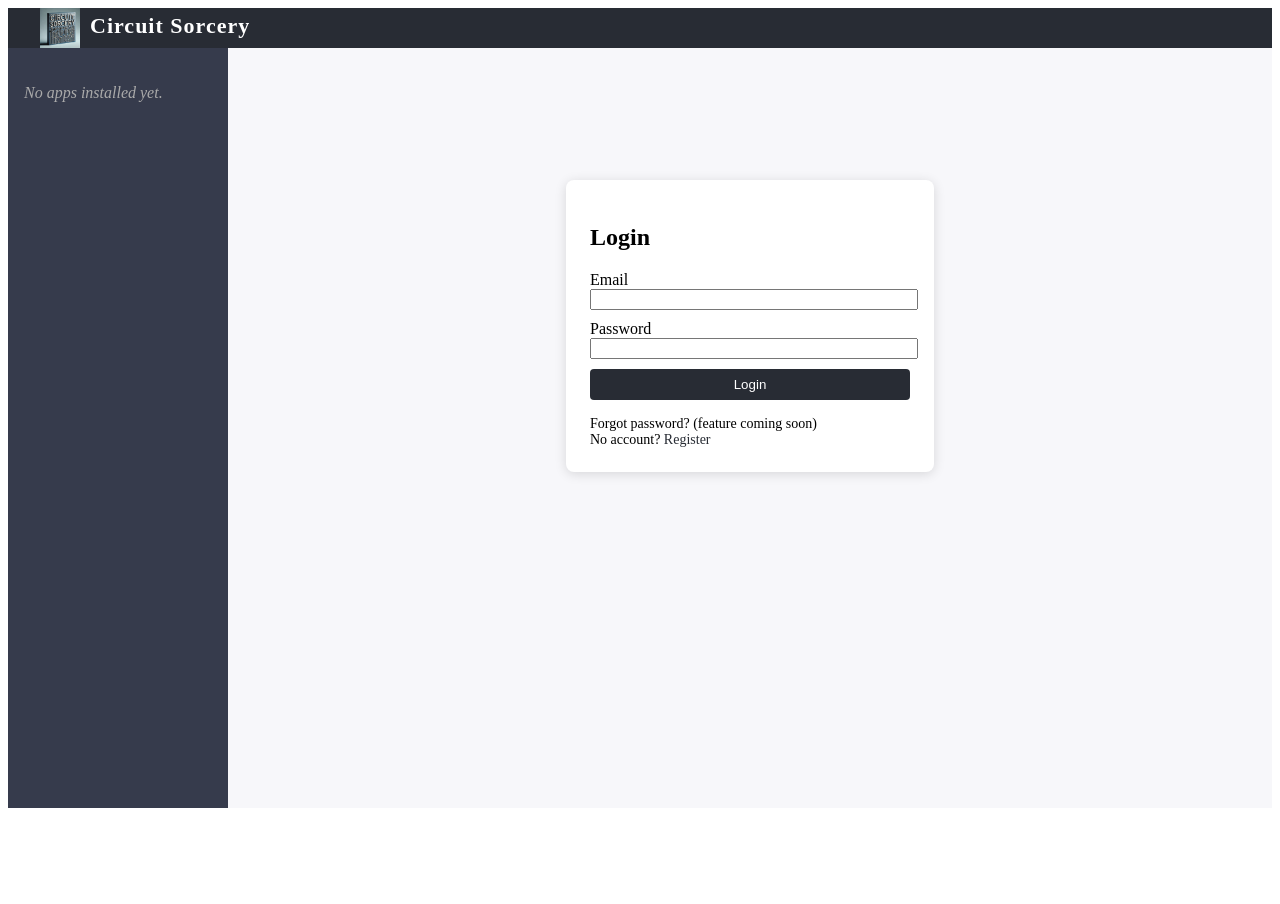
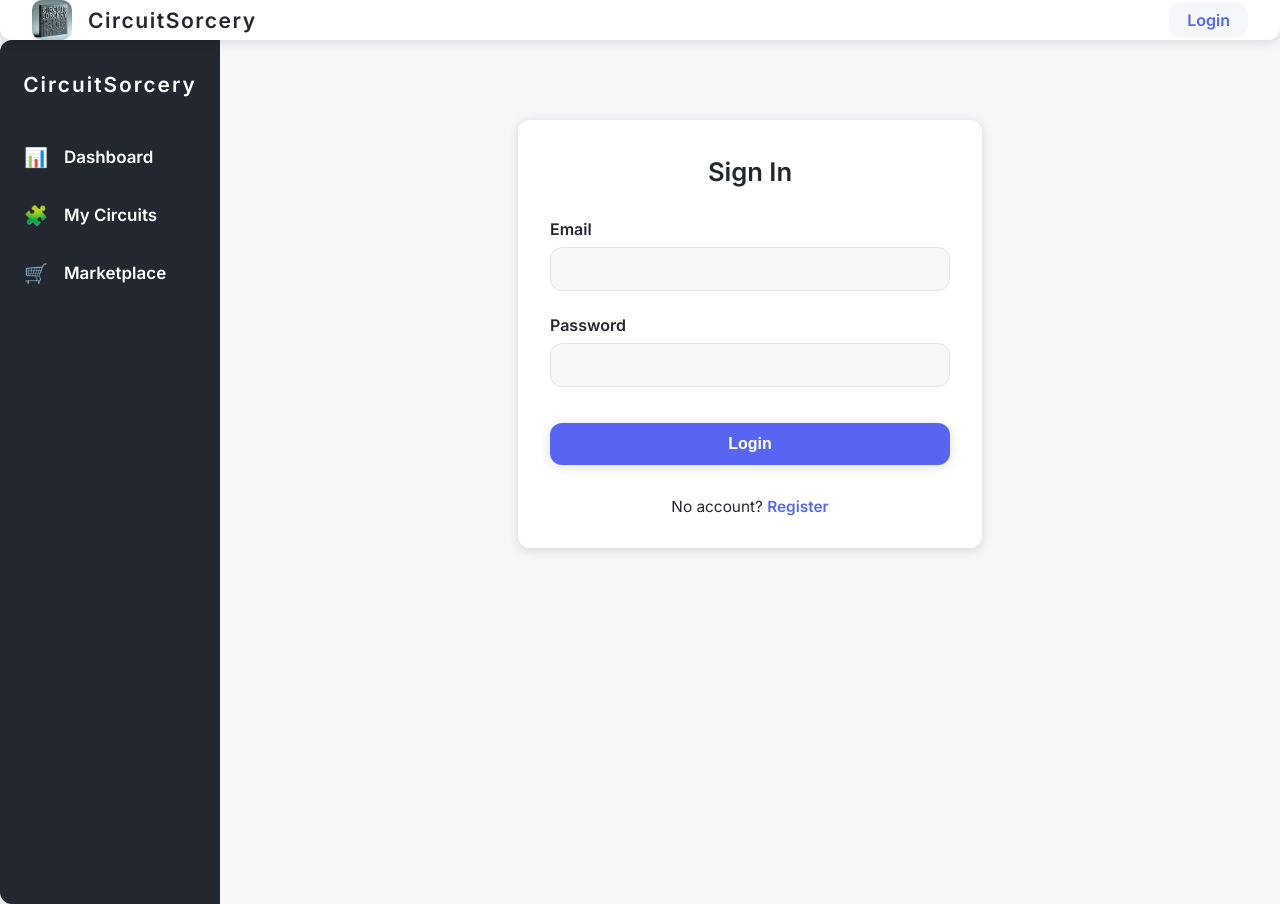
Before and after one commit to Galvedir/CircuitSorcery, a React (Create React App) app in the folder client/: page /login in a window 1280 px wide. Before the commit the page ends 816 px from the top, so only its background shows below. Built offline with nearby package versions, Linux system fonts and the light colour scheme.

Commit message:
update look and feel

```diff
--- /dev/null
+++ b/client/src/components/SideMenu.css
@@ -0,0 +1,52 @@
+.sidebar {
+  background: var(--sidebar-bg, #23272f);
+  color: var(--sidebar-text, #fff);
+  min-height: 100vh;
+  padding: 32px 0 32px 0;
+  border-radius: var(--border-radius, 12px) 0 0 var(--border-radius, 12px);
+  box-shadow: var(--shadow, 0 2px 12px #0002);
+  width: 220px;
+  display: flex;
+  flex-direction: column;
+  align-items: stretch;
+}
+
+.sidebar-header {
+  font-size: 1.3rem;
+  font-weight: 700;
+  margin-bottom: 36px;
+  text-align: center;
+  letter-spacing: 2px;
+}
+
+.sidebar-list {
+  list-style: none;
+  padding: 0 0 0 0;
+  margin: 0;
+  display: flex;
+  flex-direction: column;
+  gap: 10px;
+}
+
+.sidebar-item {
+  display: flex;
+  align-items: center;
+  gap: 10px;
+  padding: 12px 24px;
+  font-size: 1.06rem;
+  color: var(--sidebar-text, #fff);
+  border-radius: var(--border-radius, 12px);
+  text-decoration: none;
+  transition: background 0.15s;
+}
+
+.sidebar-item:hover,
+.sidebar-active {
+  background: var(--sidebar-active, #5865f2);
+  color: #fff;
+}
+
+.sidebar-icon {
+  font-size: 1.2rem;
+  margin-right: 6px;
+}
--- a/client/src/components/SideMenu.jsx
+++ b/client/src/components/SideMenu.jsx
@@ -1,16 +1,39 @@
 import React from 'react';
+import { NavLink } from 'react-router-dom';
+import './SideMenu.css';
 
-export default function SideMenu() {
-  // Eventually, you’ll map over your “apps” array here.
-  // For now, keep this empty or show a message.
+const defaultApps = [
+  { name: 'Dashboard', icon: '📊', to: '/' },
+  { name: 'My Circuits', icon: '🧩', to: '/circuits' },
+  { name: 'Marketplace', icon: '🛒', to: '/marketplace' }
+];
+
+export default function SideMenu({ apps = defaultApps }) {
   return (
-    <nav style={{
-      width: 220, background: '#363b4c', color: 'white', paddingTop: 20, minHeight: 'calc(100vh - 60px)'
-    }}>
-      <div style={{ padding: '1rem', color: '#aaa', fontStyle: 'italic' }}>
-        No apps installed yet.
-      </div>
-      {/* Future apps will be listed here */}
-    </nav>
+    <aside className="sidebar">
+      <div className="sidebar-header">CircuitSorcery</div>
+      <nav>
+        <ul className="sidebar-list">
+          {apps.length === 0 ? (
+            <li className="sidebar-empty">No apps installed yet.</li>
+          ) : (
+            apps.map(app => (
+              <li key={app.name}>
+                <NavLink
+                  to={app.to}
+                  className={({ isActive }) =>
+                    isActive ? 'sidebar-item sidebar-active' : 'sidebar-item'
+                  }
+                  end
+                >
+                  {app.icon && <span className="sidebar-icon">{app.icon}</span>}
+                  <span>{app.name}</span>
+                </NavLink>
+              </li>
+            ))
+          )}
+        </ul>
+      </nav>
+    </aside>
   );
 }
--- /dev/null
+++ b/client/src/components/TopBar.css
@@ -0,0 +1,107 @@
+.topbar {
+  background: var(--card-bg, #fff);
+  box-shadow: var(--shadow, 0 2px 12px #0002);
+  border-radius: 0 0 var(--border-radius, 12px) var(--border-radius, 12px);
+  height: 64px;
+  display: flex;
+  align-items: center;
+  justify-content: space-between;
+  padding: 0 32px;
+  position: relative;
+  z-index: 10;
+}
+
+.topbar-logo-group {
+  display: flex;
+  align-items: center;
+  gap: 16px;
+}
+
+.topbar-logo {
+  width: 40px;
+  height: 40px;
+  border-radius: 10px;
+  background: #f6f7fb;
+  object-fit: cover;
+}
+
+.topbar-title {
+  font-weight: 700;
+  font-size: 1.32rem;
+  letter-spacing: 1.5px;
+}
+
+.topbar-actions {
+  display: flex;
+  align-items: center;
+  gap: 20px;
+}
+
+.topbar-login {
+  font-weight: 600;
+  color: var(--primary, #5865f2);
+  padding: 8px 18px;
+  border-radius: var(--border-radius, 12px);
+  background: #f6f7fb;
+  transition: background 0.15s;
+}
+
+.topbar-login:hover {
+  background: #e4e8f5;
+}
+
+.profile-button {
+  background: var(--primary, #5865f2);
+  color: #fff;
+  border: none;
+  border-radius: 50%;
+  font-weight: 700;
+  font-size: 1.07rem;
+  width: 40px;
+  height: 40px;
+  cursor: pointer;
+  box-shadow: var(--shadow, 0 2px 12px #5865f211);
+  display: flex;
+  align-items: center;
+  justify-content: center;
+  transition: background 0.2s;
+  position: relative;
+}
+
+.profile-button:hover,
+.profile-button:focus {
+  background: #4752c4;
+}
+
+.profile-dropdown {
+  position: absolute;
+  right: 0;
+  top: 52px;
+  min-width: 140px;
+  background: #fff;
+  border-radius: var(--border-radius, 12px);
+  box-shadow: 0 6px 24px #23272f22;
+  display: flex;
+  flex-direction: column;
+  gap: 8px;
+  padding: 16px 12px;
+  z-index: 100;
+}
+
+.profile-dropdown a,
+.profile-dropdown button {
+  color: #5865f2;
+  border: none;
+  background: none;
+  font-size: 1rem;
+  padding: 0;
+  cursor: pointer;
+  text-align: left;
+  font-weight: 600;
+  transition: color 0.18s;
+}
+
+.profile-dropdown a:hover,
+.profile-dropdown button:hover {
+  color: #23272f;
+}
--- a/client/src/components/TopBar.jsx
+++ b/client/src/components/TopBar.jsx
@@ -1,23 +1,43 @@
-import React from 'react';
-import ProfileDropdown from './ProfileDropdown';
+import React, { useState } from 'react';
+import { Link } from 'react-router-dom';
+import './TopBar.css';
 
-export default function TopBar({ user, setUser }) {
+export default function TopBar({ user, onSignOut }) {
+  const [dropdownOpen, setDropdownOpen] = useState(false);
+
+  const initials = user?.name
+    ? user.name.split(' ').map(n => n[0]).join('').toUpperCase().slice(0, 2)
+    : '?';
+
   return (
-    <header style={{
-      display: 'flex',
-      alignItems: 'center',
-      justifyContent: 'space-between',
-      height: 60,
-      background: '#282c34',
-      color: 'white',
-      padding: '0 2rem'
-    }}>
-      <div style={{ fontWeight: 'bold', fontSize: 22, letterSpacing: 1 }}>
-        <img src="/logo.png" alt="logo" style={{ height: 40, verticalAlign: 'middle', marginRight: 10 }} />
-        Circuit Sorcery
+    <header className="topbar">
+      <div className="topbar-logo-group">
+        <img src="/logo.png" alt="Logo" className="topbar-logo" />
+        <span className="topbar-title">CircuitSorcery</span>
       </div>
-      <div>
-        {user ? <ProfileDropdown user={user} setUser={setUser} /> : null}
+      <div className="topbar-actions">
+        {user ? (
+          <div className="profile-menu" tabIndex={0}
+               onBlur={() => setDropdownOpen(false)}
+               style={{ position: 'relative', display: 'inline-block' }}>
+            <button
+              className="profile-button"
+              onClick={() => setDropdownOpen(x => !x)}
+              aria-haspopup="true"
+              aria-expanded={dropdownOpen}
+            >
+              {initials}
+            </button>
+            {dropdownOpen && (
+              <div className="profile-dropdown">
+                <Link to="/profile">Profile</Link>
+                <button onClick={onSignOut}>Sign Out</button>
+              </div>
+            )}
+          </div>
+        ) : (
+          <Link to="/login" className="topbar-login">Login</Link>
+        )}
       </div>
     </header>
   );
--- /dev/null
+++ b/client/src/index.css
@@ -0,0 +1,111 @@
+@import url('https://fonts.googleapis.com/css2?family=Inter:wght@400;600&display=swap');
+
+:root {
+  --primary: #5865f2;
+  --bg: #f6f7fb;
+  --sidebar-bg: #23272f;
+  --sidebar-active: #5865f2;
+  --sidebar-text: #fff;
+  --card-bg: #fff;
+  --shadow: 0 2px 12px #0002;
+  --border-radius: 12px;
+}
+
+body {
+  margin: 0;
+  padding: 0;
+  font-family: 'Inter', 'Segoe UI', Arial, sans-serif;
+  background: var(--bg);
+  color: #23272f;
+  min-height: 100vh;
+}
+
+.card {
+  background: var(--card-bg);
+  border-radius: var(--border-radius);
+  box-shadow: var(--shadow);
+  padding: 36px 32px 32px 32px;
+  margin: 48px auto;
+  max-width: 400px;
+  width: 100%;
+  display: flex;
+  flex-direction: column;
+  gap: 24px;
+}
+
+.form-title {
+  font-size: 1.6rem;
+  font-weight: 700;
+  margin-bottom: 8px;
+  text-align: center;
+}
+
+.form-group {
+  display: flex;
+  flex-direction: column;
+  gap: 8px;
+}
+
+label {
+  font-weight: 600;
+  margin-bottom: 0px;
+}
+
+input[type="email"],
+input[type="password"],
+input[type="text"] {
+  border-radius: var(--border-radius);
+  border: 1px solid #e0e2e7;
+  padding: 12px 14px;
+  font-size: 1rem;
+  margin-bottom: 0px;
+  transition: box-shadow 0.2s, border-color 0.2s;
+  background: #f7f8fa;
+}
+
+input:focus {
+  outline: none;
+  border-color: var(--primary);
+  box-shadow: 0 2px 8px #5865f211;
+}
+
+button {
+  background: var(--primary);
+  color: #fff;
+  border: none;
+  border-radius: var(--border-radius);
+  cursor: pointer;
+  font-weight: 600;
+  box-shadow: var(--shadow);
+  font-size: 1rem;
+  padding: 12px 0;
+  margin-top: 12px;
+  transition: background 0.2s, box-shadow 0.2s;
+}
+
+button:hover, button:focus {
+  background: #4752c4;
+  box-shadow: 0 4px 16px #5865f222;
+}
+
+.form-message {
+  margin-top: 8px;
+  font-size: 0.98rem;
+  text-align: center;
+}
+
+.form-footer {
+  margin-top: 8px;
+  font-size: 0.96rem;
+  text-align: center;
+}
+
+a {
+  color: var(--primary);
+  text-decoration: none;
+  font-weight: 600;
+}
+
+a:hover {
+  text-decoration: underline;
+}
--- a/client/src/index.js
+++ b/client/src/index.js
@@ -1,3 +1,4 @@
+import './index.css';
 import React from 'react';
 import ReactDOM from 'react-dom/client';
 import App from './App';
--- a/client/src/pages/Login.jsx
+++ b/client/src/pages/Login.jsx
@@ -13,13 +13,11 @@ export default function Login({ setUser }) {
     try {
       const res = await fetch('http://localhost:5000/api/auth/login', {
         method: 'POST',
-        headers: { 'Content-Type': 'application/json' },
+        headers: {'Content-Type': 'application/json'},
         body: JSON.stringify({ email, password })
       });
       const data = await res.json();
       if (res.ok) {
-        localStorage.setItem('user', JSON.stringify(data.user));
-        localStorage.setItem('token', data.token);
         setUser(data.user);
         navigate('/');
       } else {
@@ -31,19 +29,34 @@ export default function Login({ setUser }) {
   };
 
   return (
-    <form onSubmit={handleLogin} style={{
-      maxWidth: 320, margin: '100px auto', background: 'white', padding: 24, borderRadius: 8, boxShadow: '0 2px 12px #0002'
-    }}>
-      <h2 style={{ marginBottom: 20 }}>Login</h2>
-      <label>Email</label>
-      <input type="email" value={email} onChange={e => setEmail(e.target.value)} required style={{ width: '100%', marginBottom: 10 }} />
-      <label>Password</label>
-      <input type="password" value={password} onChange={e => setPassword(e.target.value)} required style={{ width: '100%', marginBottom: 10 }} />
-      <button type="submit" style={{ width: '100%', padding: 8, background: '#282c34', color: 'white', border: 'none', borderRadius: 4 }}>Login</button>
-      {msg && <div style={{ color: 'red', marginTop: 10 }}>{msg}</div>}
-      <div style={{ marginTop: 16, fontSize: 14 }}>
-        Forgot password? (feature coming soon)<br />
-        No account? <span style={{ color: '#282c34', cursor: 'pointer' }} onClick={() => navigate('/register')}>Register</span>
+    <form className="card" onSubmit={handleLogin}>
+      <div className="form-title">Sign In</div>
+      <div className="form-group">
+        <label htmlFor="login-email">Email</label>
+        <input
+          id="login-email"
+          type="email"
+          autoComplete="username"
+          value={email}
+          onChange={e => setEmail(e.target.value)}
+          required
+        />
+      </div>
+      <div className="form-group">
+        <label htmlFor="login-password">Password</label>
+        <input
+          id="login-password"
+          type="password"
+          autoComplete="current-password"
+          value={password}
+          onChange={e => setPassword(e.target.value)}
+          required
+        />
+      </div>
+      <button type="submit">Login</button>
+      {msg && <div className="form-message" style={{ color: 'red' }}>{msg}</div>}
+      <div className="form-footer">
+        No account? <a href="/register">Register</a>
       </div>
     </form>
   );
--- a/client/src/pages/Register.jsx
+++ b/client/src/pages/Register.jsx
@@ -1,7 +1,7 @@
 import React, { useState } from 'react';
 import { useNavigate } from 'react-router-dom';
 
-export default function Register({ setUser }) {
+export default function Register() {
   const [name, setName] = useState('');
   const [email, setEmail] = useState('');
   const [password, setPassword] = useState('');
@@ -19,7 +19,7 @@ export default function Register({ setUser }) {
       });
       const data = await res.json();
       if (res.ok) {
-        setMsg('Registration successful! You can now log in.');
+        setMsg('Registration successful! Redirecting...');
         setTimeout(() => navigate('/login'), 1200);
       } else {
         setMsg(data.message);
@@ -30,20 +30,45 @@ export default function Register({ setUser }) {
   };
 
   return (
-    <form onSubmit={handleRegister} style={{
-      maxWidth: 320, margin: '100px auto', background: 'white', padding: 24, borderRadius: 8, boxShadow: '0 2px 12px #0002'
-    }}>
-      <h2 style={{ marginBottom: 20 }}>Register</h2>
-      <label>Name</label>
-      <input value={name} onChange={e => setName(e.target.value)} required style={{ width: '100%', marginBottom: 10 }} />
-      <label>Email</label>
-      <input type="email" value={email} onChange={e => setEmail(e.target.value)} required style={{ width: '100%', marginBottom: 10 }} />
-      <label>Password</label>
-      <input type="password" value={password} onChange={e => setPassword(e.target.value)} required style={{ width: '100%', marginBottom: 10 }} />
-      <button type="submit" style={{ width: '100%', padding: 8, background: '#282c34', color: 'white', border: 'none', borderRadius: 4 }}>Register</button>
-      {msg && <div style={{ color: msg.includes('successful') ? 'green' : 'red', marginTop: 10 }}>{msg}</div>}
-      <div style={{ marginTop: 16, fontSize: 14 }}>
-        Already have an account? <span style={{ color: '#282c34', cursor: 'pointer' }} onClick={() => navigate('/login')}>Login</span>
+    <form className="card" onSubmit={handleRegister}>
+      <div className="form-title">Register</div>
+      <div className="form-group">
+        <label htmlFor="register-name">Name</label>
+        <input
+          id="register-name"
+          type="text"
+          autoComplete="name"
+          value={name}
+          onChange={e => setName(e.target.value)}
+          required
+        />
+      </div>
+      <div className="form-group">
+        <label htmlFor="register-email">Email</label>
+        <input
+          id="register-email"
+          type="email"
+          autoComplete="username"
+          value={email}
+          onChange={e => setEmail(e.target.value)}
+          required
+        />
+      </div>
+      <div className="form-group">
+        <label htmlFor="register-password">Password</label>
+        <input
+          id="register-password"
+          type="password"
+          autoComplete="new-password"
+          value={password}
+          onChange={e => setPassword(e.target.value)}
+          required
+        />
+      </div>
+      <button type="submit">Register</button>
+      {msg && <div className="form-message" style={{ color: msg.includes("successful") ? "green" : "red" }}>{msg}</div>}
+      <div className="form-footer">
+        Already have an account? <a href="/login">Login</a>
       </div>
     </form>
   );
```
